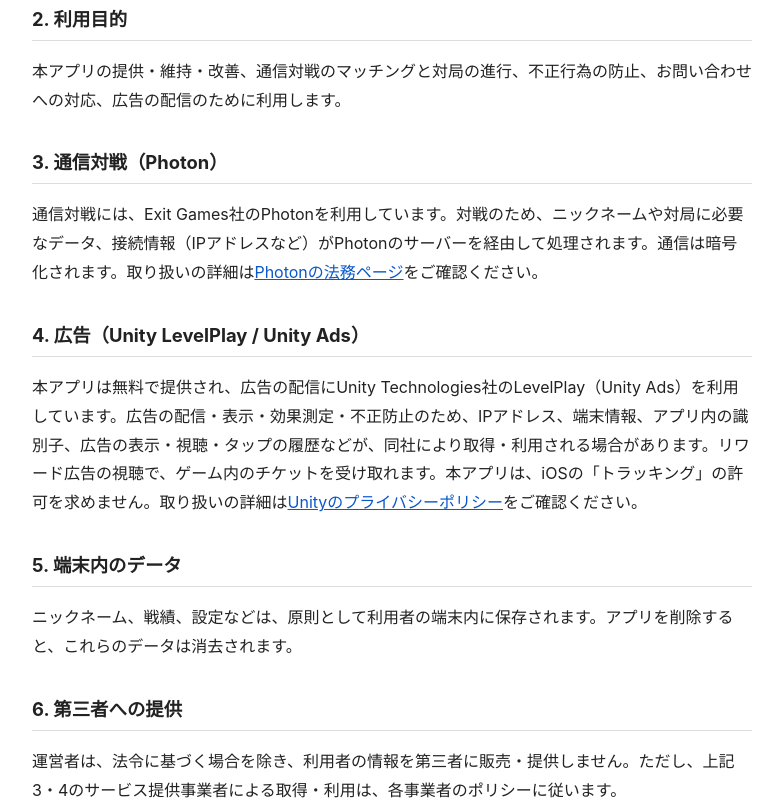
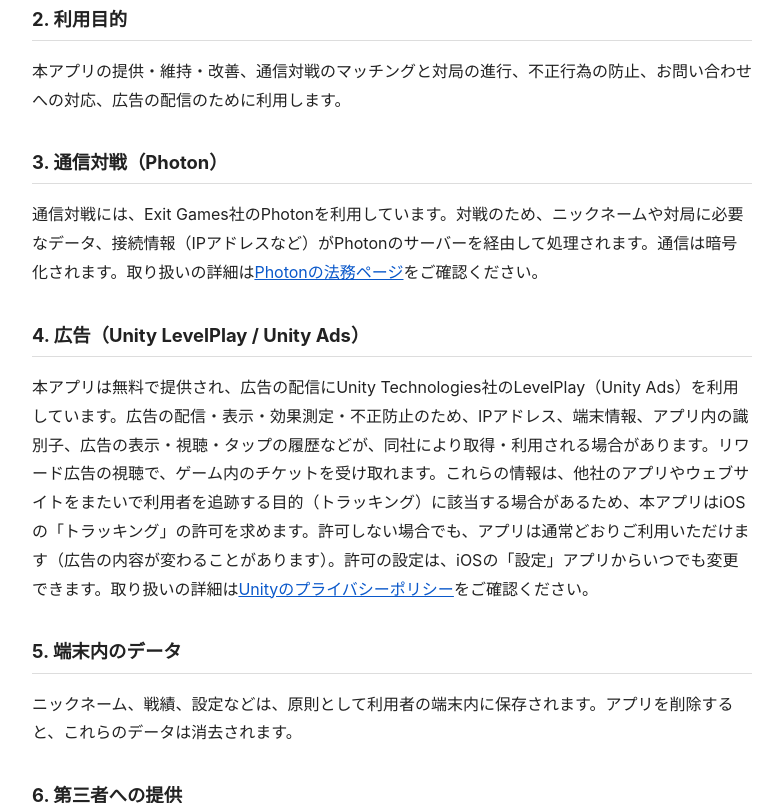
Before and after one commit to crowgamingraven/paradise-mahjong, a plain HTML site: page privacy.html in a window 1280 px wide. Shown: the part 490-1293 px from the top of the page, without its empty margins (248-1031 px from the left). Drawn offline with Linux system fonts and the light colour scheme.

Commit message:
Revise advertising policy for Unity Update privacy policy: ATT tracking permissionAds
Updated advertising section to clarify tracking permissions and user options.

```diff
--- a/privacy.html
+++ b/privacy.html
@@ -14,7 +14,7 @@
 <h2>3. 通信対戦（Photon）</h2>
 <p>通信対戦には、Exit Games社のPhotonを利用しています。対戦のため、ニックネームや対局に必要なデータ、接続情報（IPアドレスなど）がPhotonのサーバーを経由して処理されます。通信は暗号化されます。取り扱いの詳細は<a href="https://www.photonengine.com/en-US/Legal">Photonの法務ページ</a>をご確認ください。</p>
 <h2>4. 広告（Unity LevelPlay / Unity Ads）</h2>
-<p>本アプリは無料で提供され、広告の配信にUnity Technologies社のLevelPlay（Unity Ads）を利用しています。広告の配信・表示・効果測定・不正防止のため、IPアドレス、端末情報、アプリ内の識別子、広告の表示・視聴・タップの履歴などが、同社により取得・利用される場合があります。リワード広告の視聴で、ゲーム内のチケットを受け取れます。本アプリは、iOSの「トラッキング」の許可を求めません。取り扱いの詳細は<a href="https://unity.com/legal/privacy-policy">Unityのプライバシーポリシー</a>をご確認ください。</p>
+<p>本アプリは無料で提供され、広告の配信にUnity Technologies社のLevelPlay（Unity Ads）を利用しています。広告の配信・表示・効果測定・不正防止のため、IPアドレス、端末情報、アプリ内の識別子、広告の表示・視聴・タップの履歴などが、同社により取得・利用される場合があります。リワード広告の視聴で、ゲーム内のチケットを受け取れます。これらの情報は、他社のアプリやウェブサイトをまたいで利用者を追跡する目的（トラッキング）に該当する場合があるため、本アプリはiOSの「トラッキング」の許可を求めます。許可しない場合でも、アプリは通常どおりご利用いただけます（広告の内容が変わることがあります）。許可の設定は、iOSの「設定」アプリからいつでも変更できます。取り扱いの詳細は<a href="https://unity.com/legal/privacy-policy">Unityのプライバシーポリシー</a>をご確認ください。</p>
 <h2>5. 端末内のデータ</h2>
 <p>ニックネーム、戦績、設定などは、原則として利用者の端末内に保存されます。アプリを削除すると、これらのデータは消去されます。</p>
 <h2>6. 第三者への提供</h2>
```
